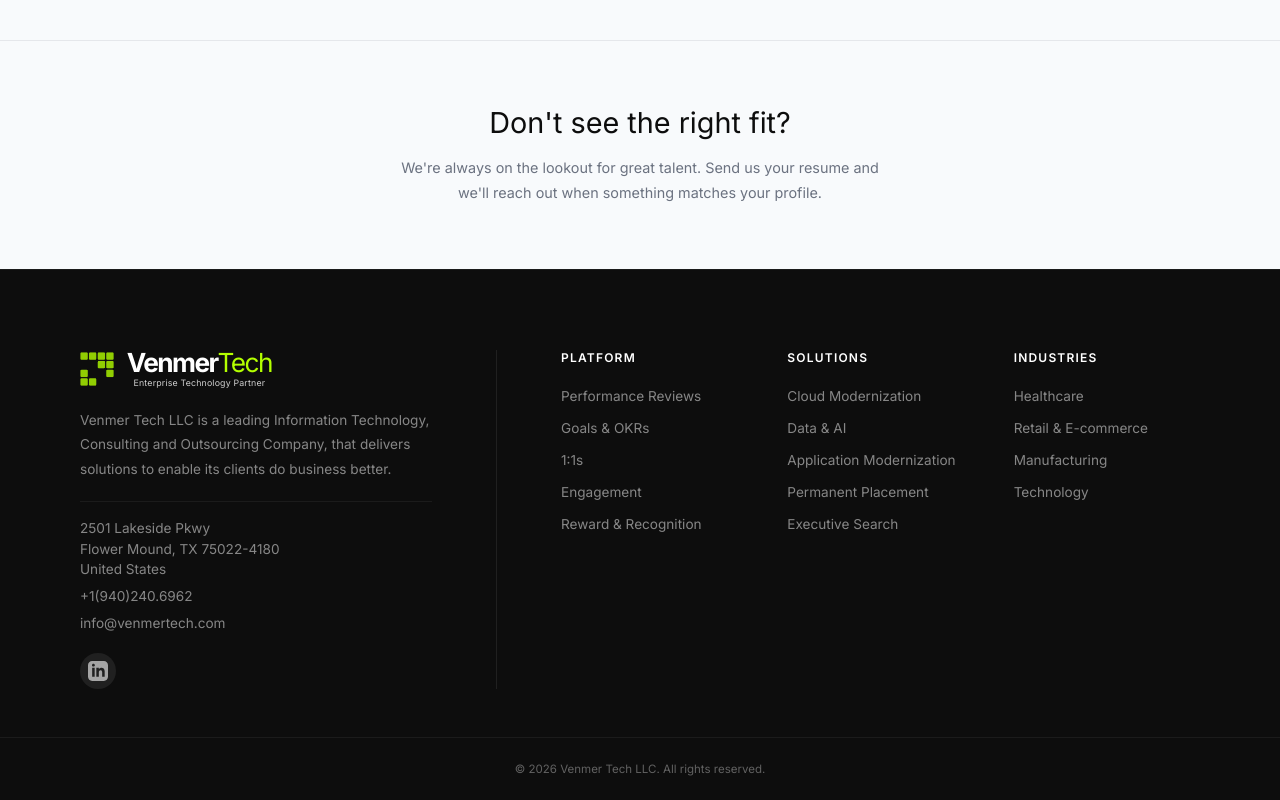
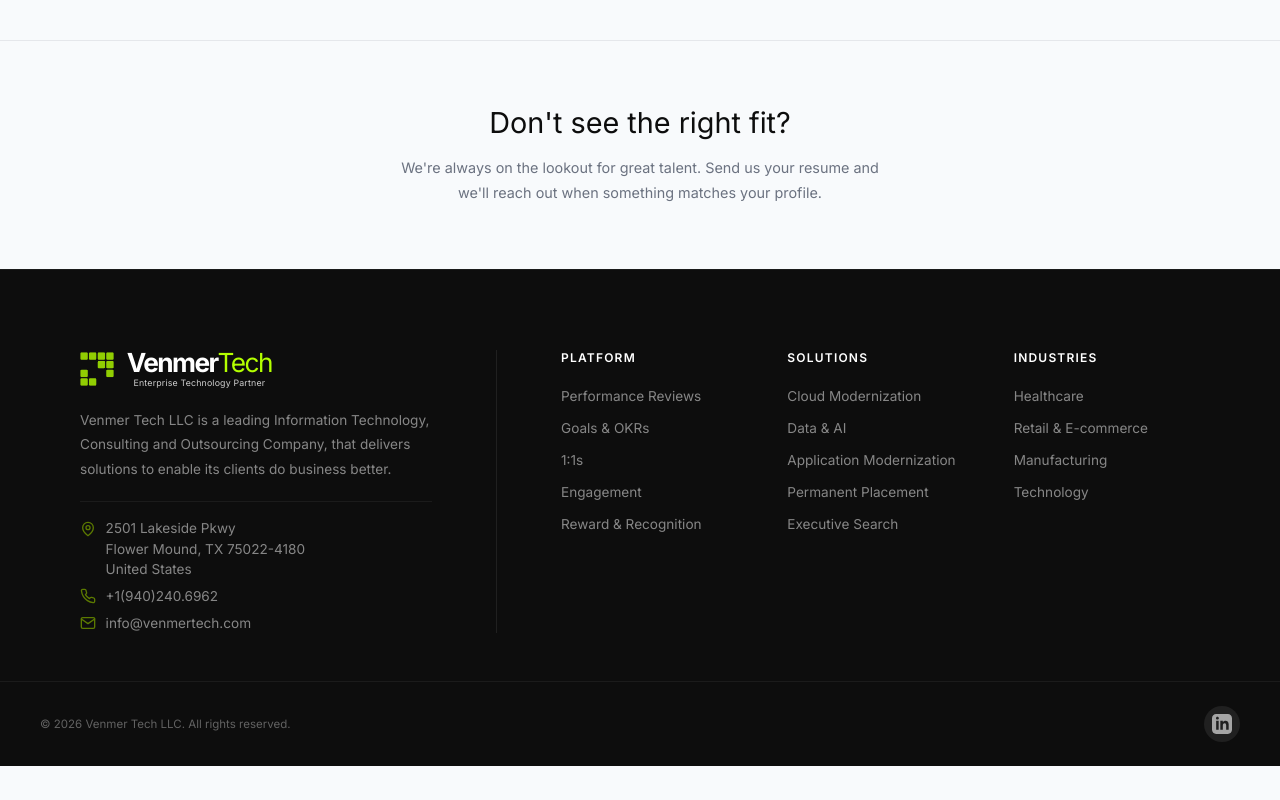
Before and after one commit to Skookum-Infotech/VenmerTech, a Next.js app: page /careers in a window 1280 px wide. Shown: the part 1094-1894 px from the top of the page. After the commit the page ends 1860 px from the top, so only its background shows below. Built offline with nearby package versions, Linux system fonts and the light colour scheme.

Commit message:
refactor: update footer contact layout and enhance contact form placeholders

```diff
--- a/app/components/layout/Footer.tsx
+++ b/app/components/layout/Footer.tsx
@@ -74,47 +74,66 @@ export default function Footer() {
             do business better.
           </p>
           <ul className="vt-footer-list vt-footer-contact">
-            <li>
-              2501 Lakeside Pkwy
-              <br />
-              Flower Mound, TX 75022-4180
-              <br />
-              United States
+            <li className="vt-footer-contact-item">
+              <svg
+                className="vt-footer-contact-icon"
+                width="16"
+                height="16"
+                viewBox="0 0 24 24"
+                fill="none"
+                stroke="currentColor"
+                strokeWidth="2"
+                strokeLinecap="round"
+                strokeLinejoin="round"
+                aria-hidden="true"
+              >
+                <path d="M20 10c0 6-8 12-8 12s-8-6-8-12a8 8 0 0 1 16 0Z" />
+                <circle cx="12" cy="10" r="3" />
+              </svg>
+              <span>
+                2501 Lakeside Pkwy
+                <br />
+                Flower Mound, TX 75022-4180
+                <br />
+                United States
+              </span>
             </li>
-            <li>
+            <li className="vt-footer-contact-item">
+              <svg
+                className="vt-footer-contact-icon"
+                width="16"
+                height="16"
+                viewBox="0 0 24 24"
+                fill="none"
+                stroke="currentColor"
+                strokeWidth="2"
+                strokeLinecap="round"
+                strokeLinejoin="round"
+                aria-hidden="true"
+              >
+                <path d="M22 16.92v3a2 2 0 0 1-2.18 2 19.79 19.79 0 0 1-8.63-3.07 19.5 19.5 0 0 1-6-6 19.79 19.79 0 0 1-3.07-8.67A2 2 0 0 1 4.11 2h3a2 2 0 0 1 2 1.72c.127.96.362 1.903.7 2.81a2 2 0 0 1-.45 2.11L8.09 9.91a16 16 0 0 0 6 6l1.27-1.27a2 2 0 0 1 2.11-.45c.907.338 1.85.573 2.81.7A2 2 0 0 1 22 16.92Z" />
+              </svg>
               <a href="tel:+19402631641">+1(940)240.6962</a>
             </li>
-            <li>
+            <li className="vt-footer-contact-item">
+              <svg
+                className="vt-footer-contact-icon"
+                width="16"
+                height="16"
+                viewBox="0 0 24 24"
+                fill="none"
+                stroke="currentColor"
+                strokeWidth="2"
+                strokeLinecap="round"
+                strokeLinejoin="round"
+                aria-hidden="true"
+              >
+                <rect x="2" y="4" width="20" height="16" rx="2" />
+                <path d="m22 6-10 7L2 6" />
+              </svg>
               <a href="mailto:info@venmertech.com">info@venmertech.com</a>
             </li>
           </ul>
-          <div className="vt-footer-social">
-            <a
-              href="https://www.linkedin.com/company/venmertech/"
-              target="_blank"
-              rel="noopener noreferrer"
-              aria-label="LinkedIn"
-            >
-              <svg
-                width="20"
-                height="20"
-                viewBox="0 0 24 24"
-                fill="currentColor"
-              >
-                <path d="M19 0h-14c-2.761 0-5 2.239-5 5v14c0 2.761 2.239 5 5 5h14c2.762 0 5-2.239 5-5v-14c0-2.761-2.238-5-5-5zm-11 19h-3v-11h3v11zm-1.5-12.268c-.966 0-1.75-.79-1.75-1.764s.784-1.764 1.75-1.764 1.75.79 1.75 1.764-.783 1.764-1.75 1.764zm13.5 12.268h-3v-5.604c0-3.368-4-3.113-4 0v5.604h-3v-11h3v1.765c1.396-2.586 7-2.777 7 2.476v6.759z" />
-              </svg>
-            </a>
-            {/* <a href="#" aria-label="Twitter">
-              <svg
-                width="20"
-                height="20"
-                viewBox="0 0 24 24"
-                fill="currentColor"
-              >
-                <path d="M18.244 2.25h3.308l-7.227 8.26 8.502 11.24H16.17l-5.214-6.817L4.99 21.75H1.68l7.73-8.835L1.254 2.25H8.08l4.713 6.231zm-1.161 17.52h1.833L7.084 4.126H5.117z" />
-              </svg>
-            </a> */}
-          </div>
         </div>
 
         <div className="vt-footer-links-group">
@@ -137,6 +156,23 @@ export default function Footer() {
 
       <div className="vt-footer-bottom">
         <p>© {year} Venmer Tech LLC. All rights reserved.</p>
+        <div className="vt-footer-social">
+          <a
+            href="https://www.linkedin.com/company/venmertech/"
+            target="_blank"
+            rel="noopener noreferrer"
+            aria-label="LinkedIn"
+          >
+            <svg
+              width="20"
+              height="20"
+              viewBox="0 0 24 24"
+              fill="currentColor"
+            >
+              <path d="M19 0h-14c-2.761 0-5 2.239-5 5v14c0 2.761 2.239 5 5 5h14c2.762 0 5-2.239 5-5v-14c0-2.761-2.238-5-5-5zm-11 19h-3v-11h3v11zm-1.5-12.268c-.966 0-1.75-.79-1.75-1.764s.784-1.764 1.75-1.764 1.75.79 1.75 1.764-.783 1.764-1.75 1.764zm13.5 12.268h-3v-5.604c0-3.368-4-3.113-4 0v5.604h-3v-11h3v1.765c1.396-2.586 7-2.777 7 2.476v6.759z" />
+            </svg>
+          </a>
+        </div>
       </div>
     </footer>
   );
--- a/app/page.css
+++ b/app/page.css
@@ -1,4 +1,4 @@
-@import url('https://fonts.googleapis.com/css2?family=Instrument+Serif:ital@0;1&family=Syne:wght@400;500;600;700;800&display=swap');
+@import url('https://fonts.googleapis.com/css2?family=Instrument+Serif:ital@0;1&family=Plus+Jakarta+Sans:wght@400;500;600;700;800&display=swap');
 
 *, *::before, *::after { box-sizing: border-box; margin: 0; padding: 0; }
 
@@ -14,7 +14,7 @@
   --sans: 'Inter', sans-serif;
   --serif: 'Inter', serif;
 
-  --display: 'Syne', sans-serif;
+  --display: 'Plus Jakarta Sans', sans-serif;
   --mono: var(--font-jetbrains-mono), 'JetBrains Mono', monospace;
   --sig-void: #f8fafc;
   --sig-line: rgba(13, 13, 13, 0.1);
@@ -783,63 +783,6 @@ section { scroll-margin-top: 5rem; }
   max-width: 18ch;
 }
 
-/* ───────────────── SIGNAL BAND ───────────────── */
-
-.vt-signal-band {
-  position: relative;
-  background: var(--sig-void);
-  border-top: 1px solid var(--sig-line);
-  border-bottom: 1px solid var(--sig-line);
-  overflow: hidden;
-}
-
-.vt-marquee {
-  padding: 1.25rem 0;
-  display: flex;
-  flex-direction: column;
-  gap: 1rem;
-  overflow: hidden;
-  mask-image: linear-gradient(90deg, transparent, black 6%, black 94%, transparent);
-  -webkit-mask-image: linear-gradient(90deg, transparent, black 6%, black 94%, transparent);
-}
-
-.vt-marquee-track {
-  display: flex;
-  align-items: center;
-  gap: 3rem;
-  width: max-content;
-  will-change: transform;
-}
-
-.vt-marquee-track--a { animation: marqueeLeft 38s linear infinite; }
-.vt-marquee-track--b { animation: marqueeRight 32s linear infinite; }
-
-.vt-marquee:hover .vt-marquee-track { animation-play-state: paused; }
-
-.vt-marquee-item {
-  display: flex;
-  align-items: center;
-  gap: 3rem;
-  font-family: var(--mono);
-  font-size: 0.8rem;
-  letter-spacing: 0.1em;
-  text-transform: uppercase;
-  color: var(--sig-dim);
-  white-space: nowrap;
-}
-
-.vt-marquee-dot { color: var(--sig-lime); font-size: 0.55rem; }
-
-@keyframes marqueeLeft {
-  from { transform: translateX(0); }
-  to { transform: translateX(-50%); }
-}
-
-@keyframes marqueeRight {
-  from { transform: translateX(-50%); }
-  to { transform: translateX(0); }
-}
-
 /* ───────────────── SERVICES (INDEX) ───────────────── */
 
 .vt-index-services {
@@ -1767,6 +1710,18 @@ a.vt-data-value:hover { color: var(--sig-lime); }
   color: rgba(255,255,255,0.5);
 }
 
+.vt-footer-contact-item {
+  display: flex;
+  align-items: flex-start;
+  gap: 0.6rem;
+}
+
+.vt-footer-contact-icon {
+  flex-shrink: 0;
+  margin-top: 0.15rem;
+  color: var(--sig-lime, rgba(255,255,255,0.5));
+}
+
 .vt-footer-contact a {
   color: rgba(255,255,255,0.5);
   text-decoration: none;
@@ -1780,12 +1735,19 @@ a.vt-data-value:hover { color: var(--sig-lime); }
 .vt-footer-bottom {
   border-top: 1px solid rgba(255,255,255,0.06);
   padding: 1.5rem 2.5rem;
-  text-align: center;
+  display: flex;
+  align-items: center;
+  justify-content: space-between;
+  gap: 1rem;
 }
 
 .vt-footer-bottom p {
   font-size: 0.72rem;
   color: rgba(255,255,255,0.35);
+}
+
+.vt-footer-bottom .vt-footer-social {
+  margin-left: auto;
 }
 
 @media (max-width: 900px) {
@@ -1857,7 +1819,6 @@ html:not(.vt-motion) .vt-pillar-item::before { transform: scaleY(1) !important;
   /* Stop every ambient loop and every timed transition. */
   .vt-about-glow,
   .vt-signal-line,
-  .vt-marquee-track,
   .vt-dots,
   .vt-scroll-line,
   .vt-svc-title,
```
Also changed, not shown: app/page.tsx (+5 -44 lines).
